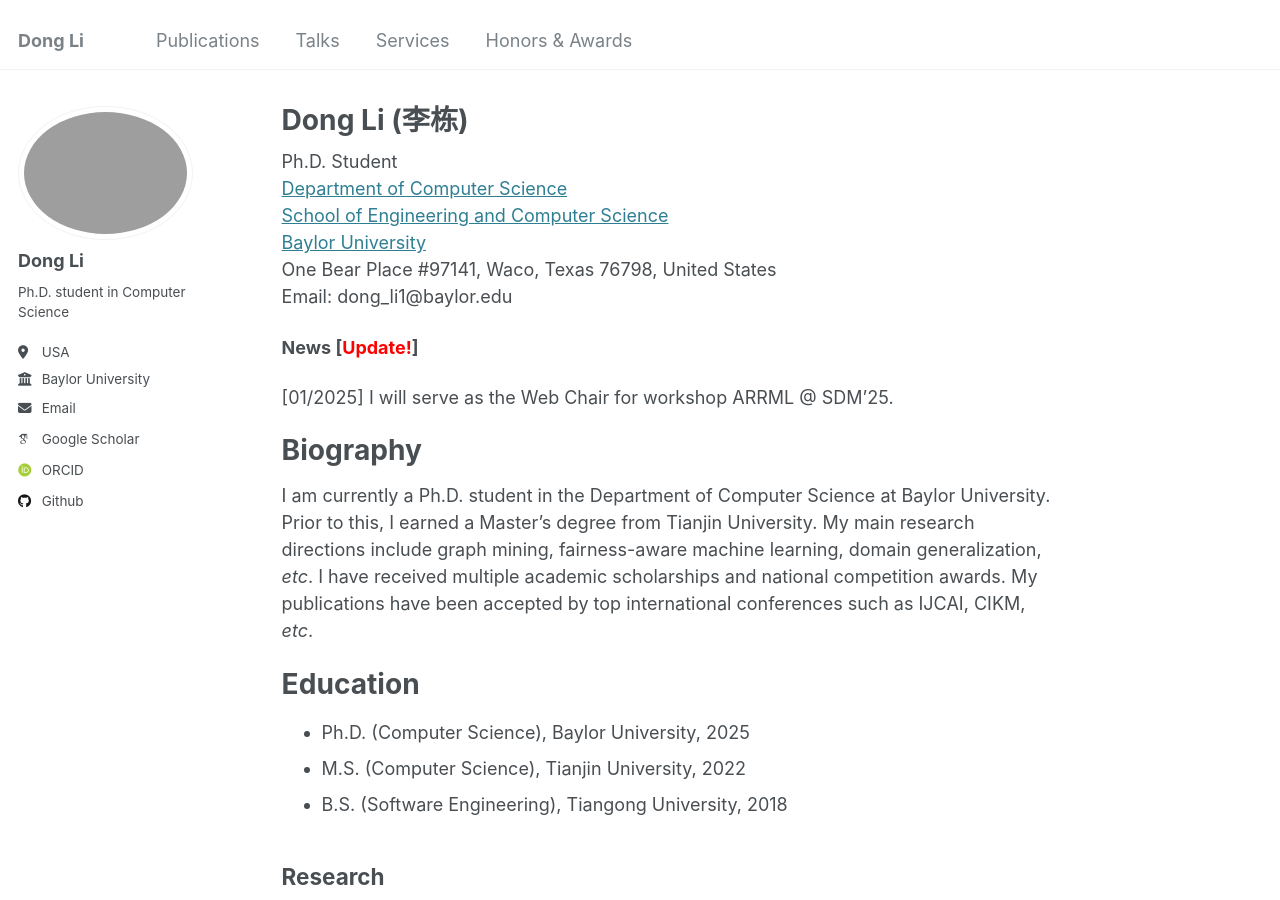
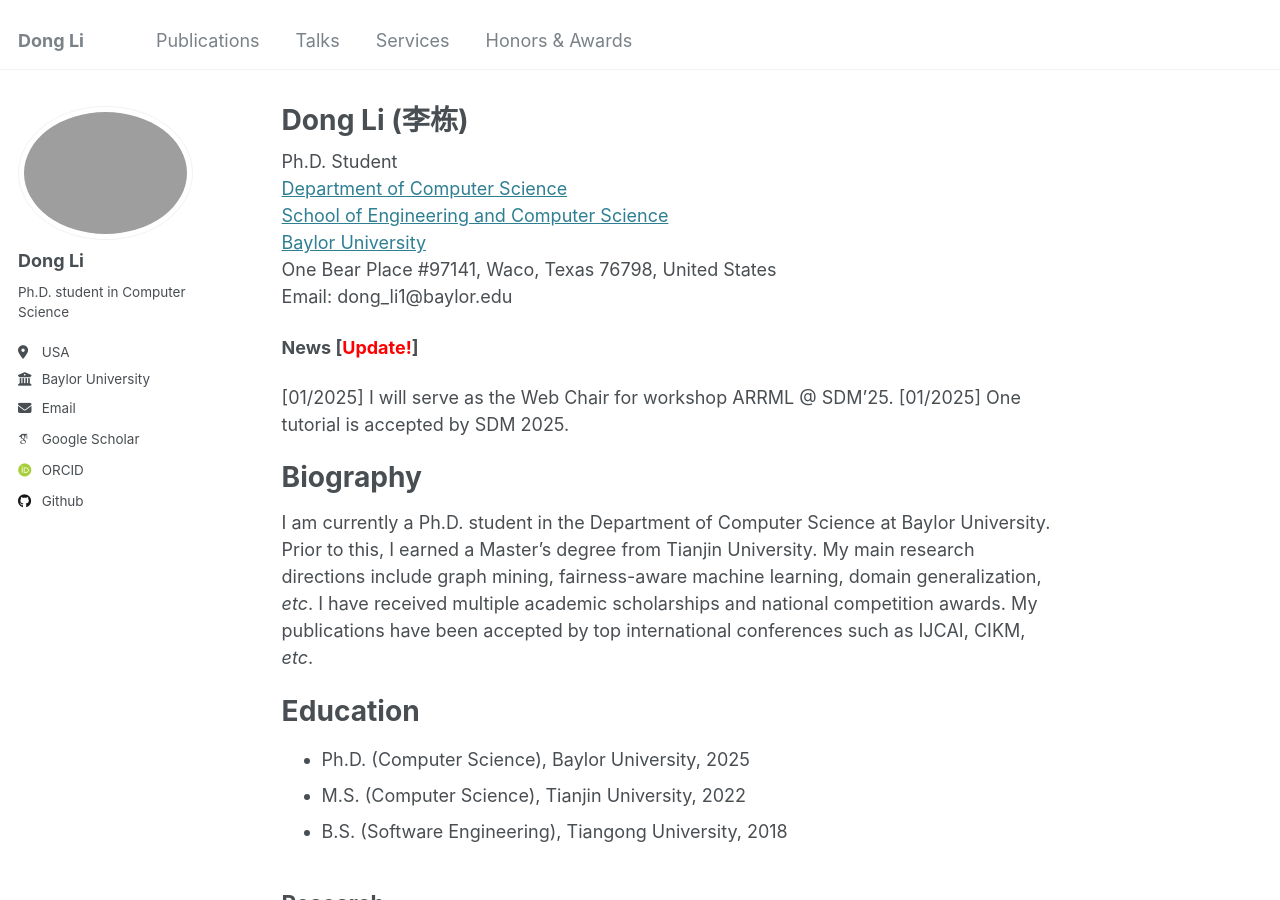
Before and after one commit to TurkeyWatanabe/dongli, a Jekyll site: the page built from _pages/about.md, in a window 1280 px wide and 900 px high. Built offline with Jekyll 4.4.1, drawn with Linux system fonts in a browser that asks for light colours; some web fonts are replaced.

Commit message:
Update about.md

```diff
--- a/_pages/about.md
+++ b/_pages/about.md
@@ -16,7 +16,8 @@ Email: dong_li1@baylor.edu
 
 **News [<span style="color:red">Update!</span>]**
 
-[01/2025]  I will serve as the Web Chair for workshop ARRML @ SDM'25.
+[01/2025] I will serve as the Web Chair for workshop ARRML @ SDM'25.
+[01/2025] One tutorial is accepted by SDM 2025.
 
 
 Biography
```
